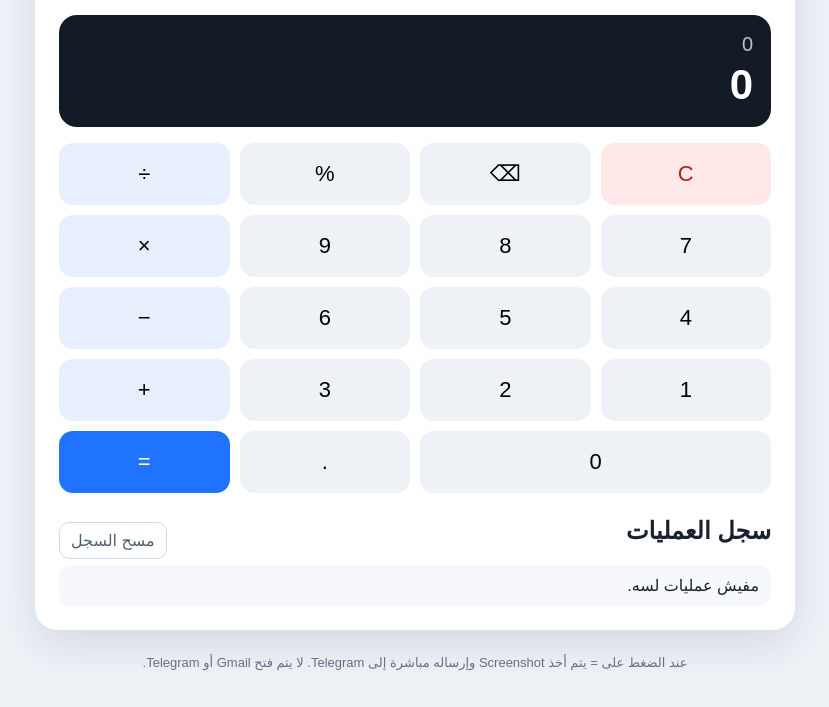
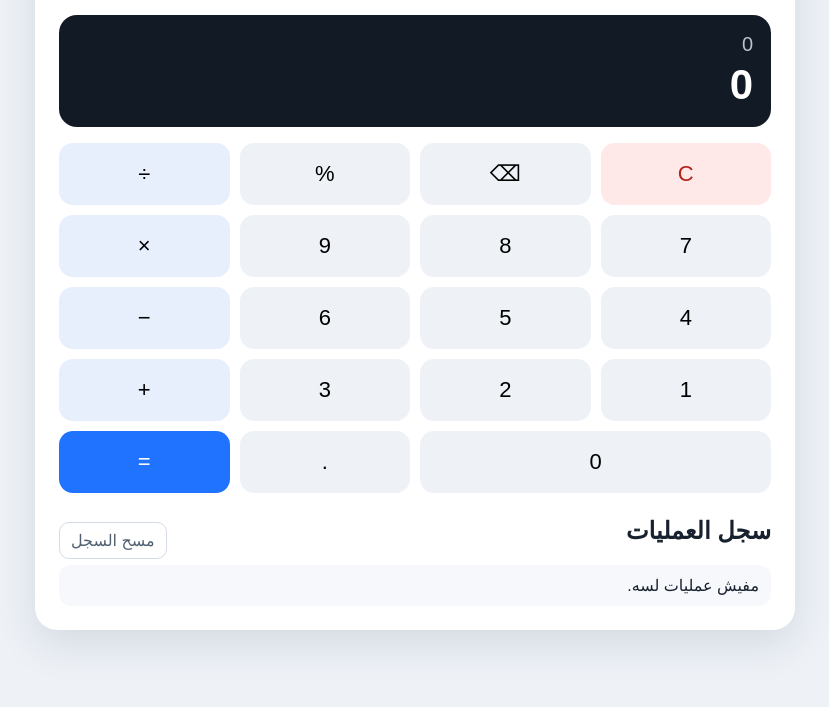
Before and after one commit to SpiderCode-cpu/calc, a plain HTML site: page index.html in a window 1280 px wide. Shown: the part 93-800 px from the top of the page, without its empty margins (225-1054 px from the left). Drawn offline with nearby package versions, Linux system fonts and the light colour scheme.

Commit message:
Remove screenshot and email instructions from index.html
Removed instructions about screenshot functionality and email.

```diff
--- a/index.html
+++ b/index.html
@@ -69,8 +69,6 @@
     </section>
 
     <p class="note">
-      عند الضغط على = يتم أخذ Screenshot وإرساله مباشرة إلى Telegram.
-      لا يتم فتح Gmail أو Telegram.
     </p>
 
   </main>
```
